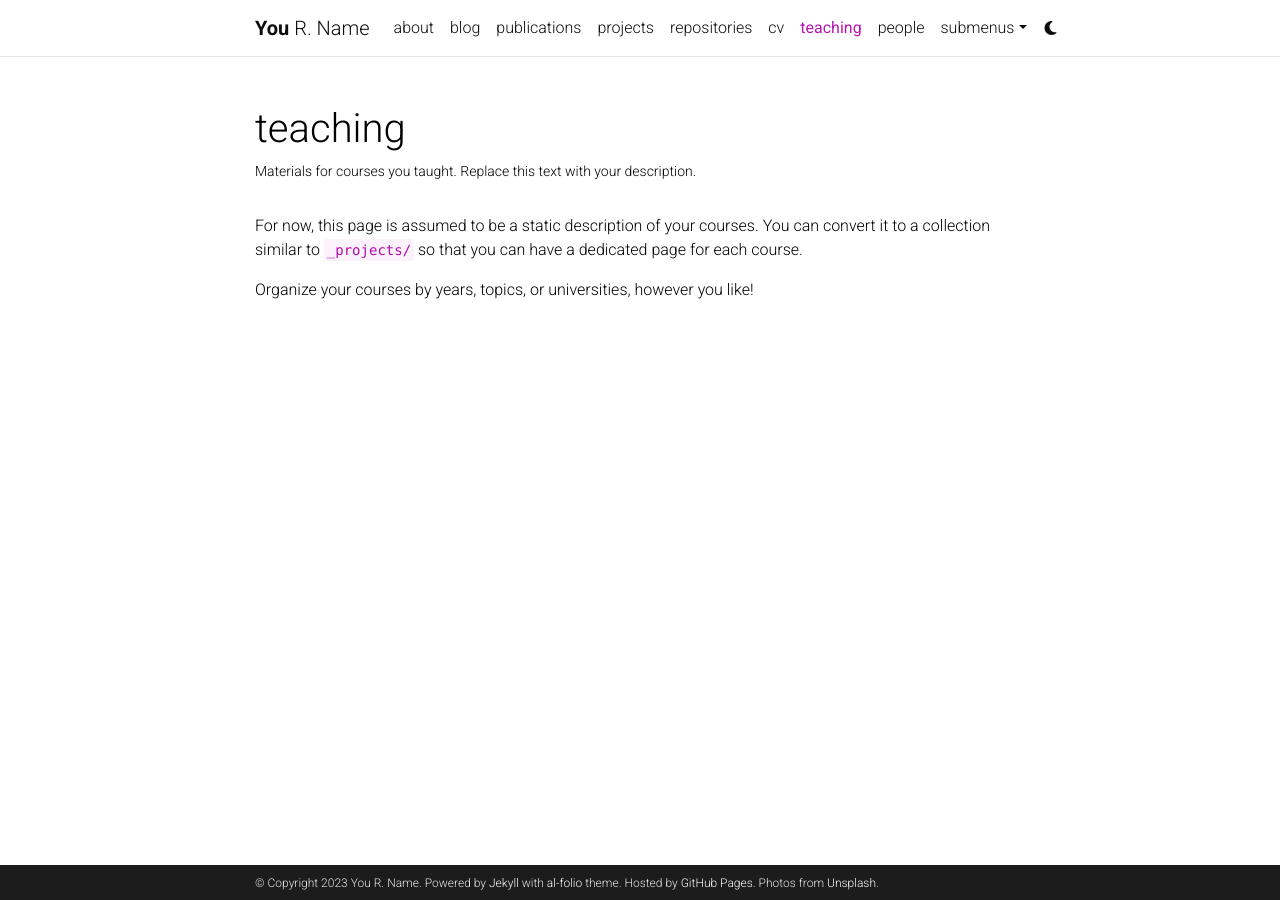
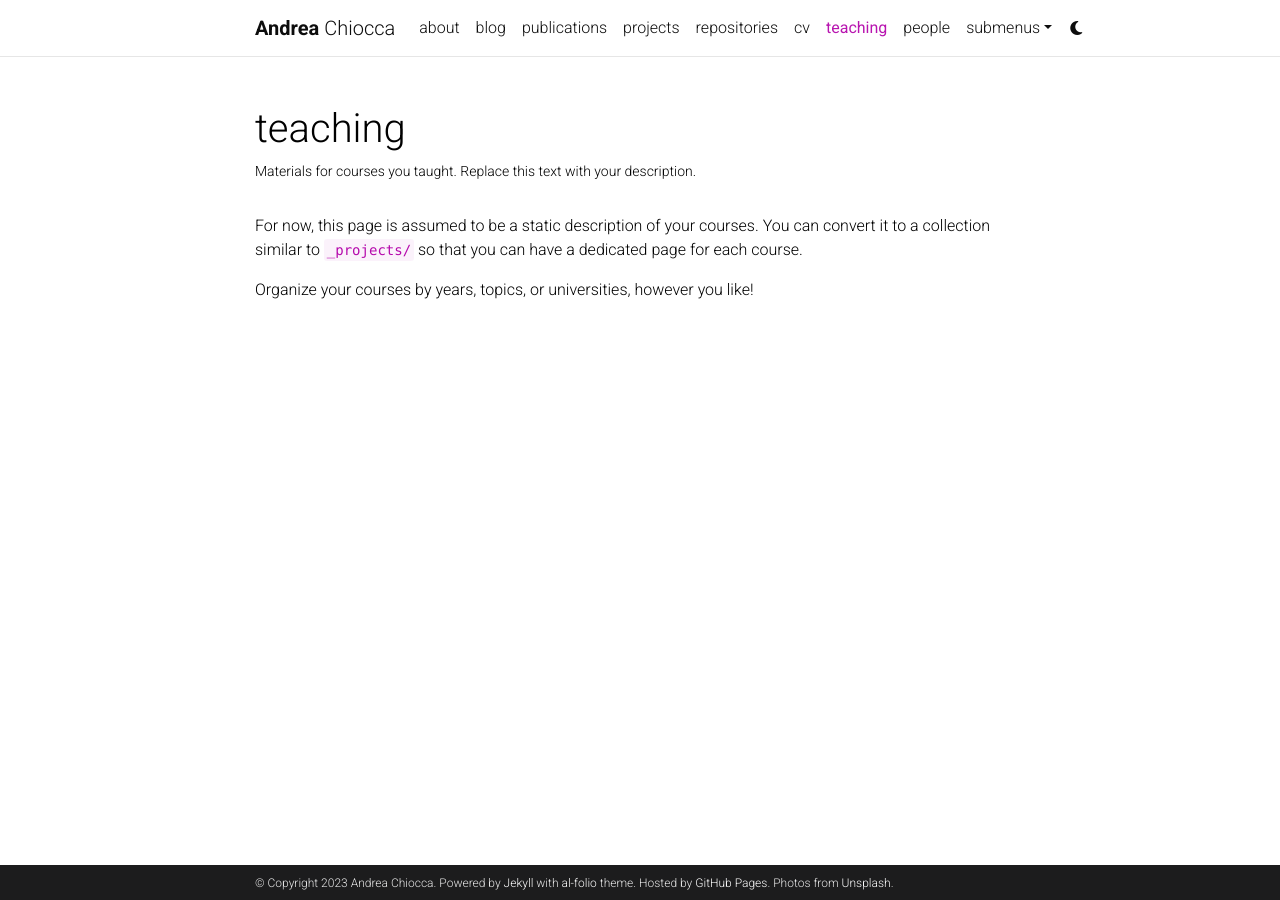
Before and after one commit to andreachiocca/andreachiocca.github.io, a Jekyll site: the page built from _pages/teaching.md, in a window 1280 px wide. Built offline with Jekyll 4.4.1, drawn with Linux system fonts in a browser that asks for light colours; comment, search, counter and statistics services are not loaded; a style sheet for code colours, icons or effects is not loaded.

Commit message:
Update _config.yml

```diff
--- a/_config.yml
+++ b/_config.yml
@@ -3,10 +3,10 @@
 # -----------------------------------------------------------------------------
 
 title: blank # the website title (if blank, full name will be used instead)
-first_name: You
-middle_name: R.
-last_name: Name
-email: you@example.com
+first_name: Andrea
+middle_name:
+last_name: Chiocca
+email: andrea.chiocca@unipi.it
 description: > # the ">" symbol means to ignore newlines until "footer_text:"
   A simple, whitespace theme for academics. Based on [*folio](https://github.com/bogoli/-folio) design.
 footer_text: >
@@ -18,8 +18,8 @@ keywords: jekyll, jekyll-theme, academic-website, portfolio-website  # add your
 lang: en # the language of your site (for example: en, fr, cn, ru, etc.)
 icon: ⚛️  # the emoji used as the favicon (alternatively, provide image name in /assets/img/)
 
-url: https://alshedivat.github.io # the base hostname & protocol for your site
-baseurl: /al-folio # the subpath of your site, e.g. /blog/
+url: https://andreachiocca.github.io # the base hostname & protocol for your site
+baseurl:  # the subpath of your site, e.g. /blog/
 last_updated: false # set to true if you want to display last updated in the footer
 impressum_path:  # set to path to include impressum link in the footer, use the same path as permalink in a page, helps to conform with EU GDPR
 
```
